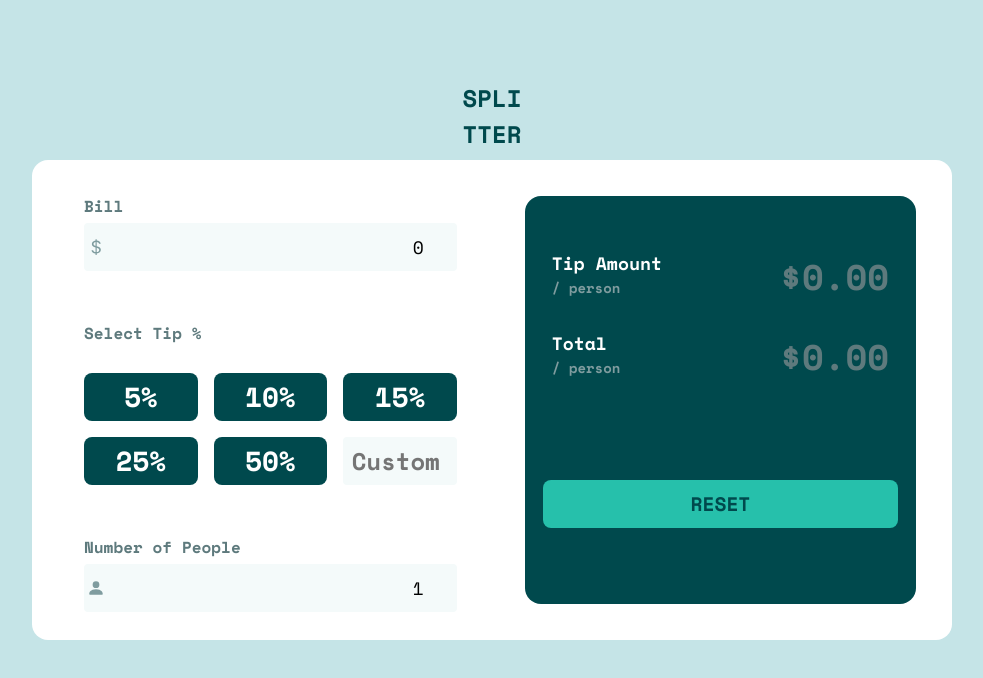
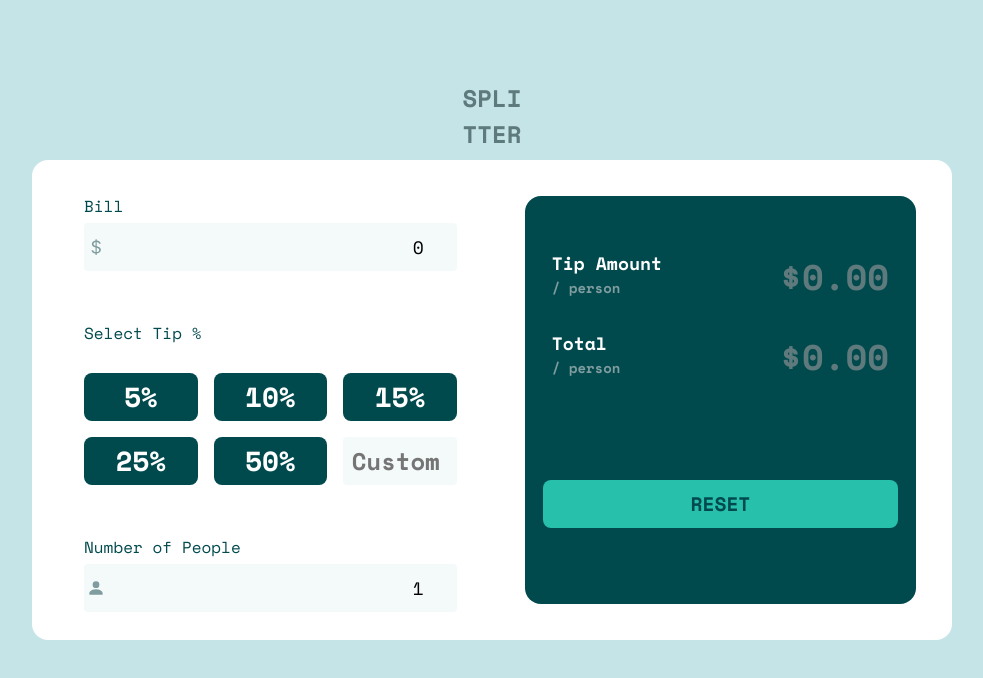
Before and after one commit to whoamihealay/tip-calculator-app, a React (Create React App) app: page / in a window 1280 px wide. Shown: the top 678 px of the page, without its empty margins (148-1131 px from the left). Built offline with nearby package versions, Linux system fonts and the light colour scheme.

Commit message:
Fixed accessibility issues

```diff
--- a/src/App.js
+++ b/src/App.js
@@ -78,18 +78,25 @@ function App() {
   return (
     <div className="App flex">
       <header className="fs-600 fw-800">
-        <p className="fs-600 fw-700">SPLI</p>
-        <p className="fs-600 fw-700">TTER</p>
+        <h1 className="fs-600 fw-700">
+          SPLI
+          <br />
+          TTER
+        </h1>
       </header>
       <main className="bg-white container flex">
         <div className="calc">
           <section>
-            <h1>Bill</h1>
+            <h2>Bill</h2>
             <div className="input-wrapper">
               <label className="input-icon">
                 <BsCurrencyDollar />
               </label>
+              <label for="bill" className="sr-only">
+                Bill
+              </label>
               <input
+                name="bill"
                 className="inputs"
                 type="number"
                 placeholder="0"
@@ -101,7 +108,7 @@ function App() {
             </div>
           </section>
           <section>
-            <h1>Select Tip %</h1>
+            <h2>Select Tip %</h2>
             <div className="tip-grid grid text-white fs-700">
               <button
                 className="btn percent bg-dark"
@@ -133,7 +140,11 @@ function App() {
               >
                 50%
               </button>
+              <label for="custom" className="sr-only">
+                Custom percentage
+              </label>
               <input
+                name="custom"
                 className="custom fs-600 fw-700"
                 placeholder="Custom"
                 type="number"
@@ -145,11 +156,15 @@ function App() {
           </section>
           <section>
             <div className="flex no-zero-div">
-              <h1>Number of People</h1>
+              <h2>Number of People</h2>
               {people === 0 && <p className="no-zero fs-200">Can't be zero</p>}
             </div>
             <div className="input-wrapper">
+              <label for="people" className="sr-only">
+                Number of people
+              </label>
               <input
+                name="people"
                 className={style}
                 type="number"
                 onChange={handlePeople}
```
